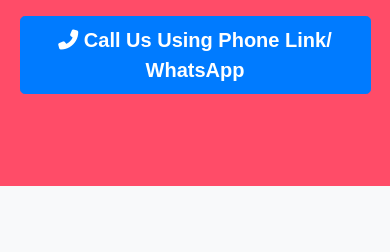
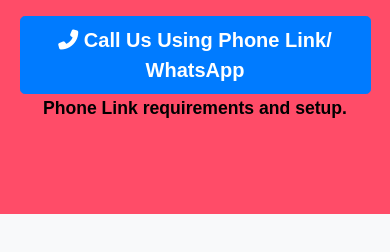
Before and after one commit to malkeetnanra/SachhiSaheli, a plain HTML site: page contactus.html in a window 390 px wide. Shown: the part 572-824 px from the top of the page. Drawn offline with nearby package versions, Linux system fonts and the light colour scheme.

Commit message:
phone link

```diff
--- a/contactus.html
+++ b/contactus.html
@@ -89,7 +89,7 @@
                         <a href="tel:+917903342397">
                             <button type="button" class="btn btn-lg btn-primary"><i class="fas fa-phone-alt"></i> Call Us Using Phone Link/ WhatsApp</button>
                         </a>
-                        <p><a href="https://support.microsoft.com/en-gb/topic/phone-link-requirements-and-setup-cd2a1ee7-75a7-66a6-9d4e-bf22e735f9e3#:~:text=Go%20to%20your%20PC%2C%20open,the%20Link%20to%20Windows%20camera."></a></p>
+                        <p><a href="https://support.microsoft.com/en-gb/topic/phone-link-requirements-and-setup-cd2a1ee7-75a7-66a6-9d4e-bf22e735f9e3#:~:text=Go%20to%20your%20PC%2C%20open,the%20Link%20to%20Windows%20camera."></a> Phone Link requirements and setup. </p>
                     </div>
                 </div>
             </div>
```
